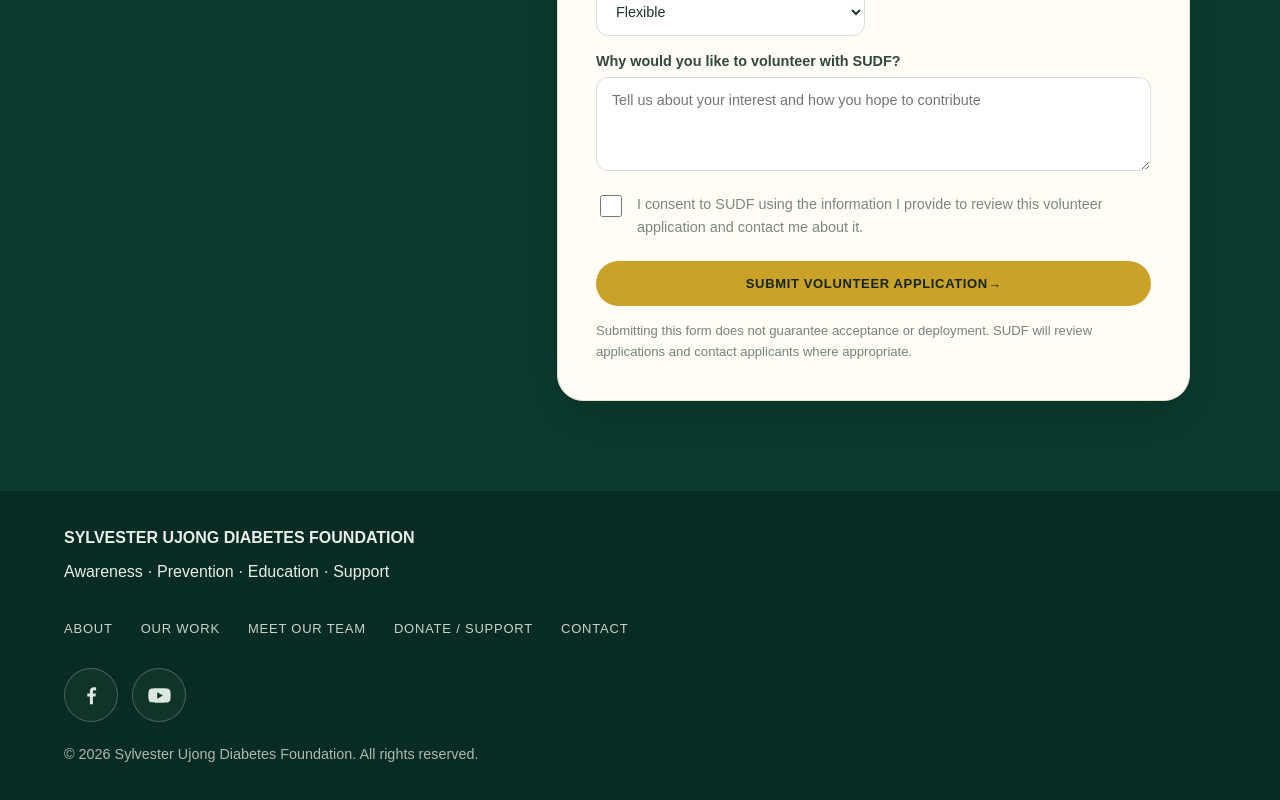
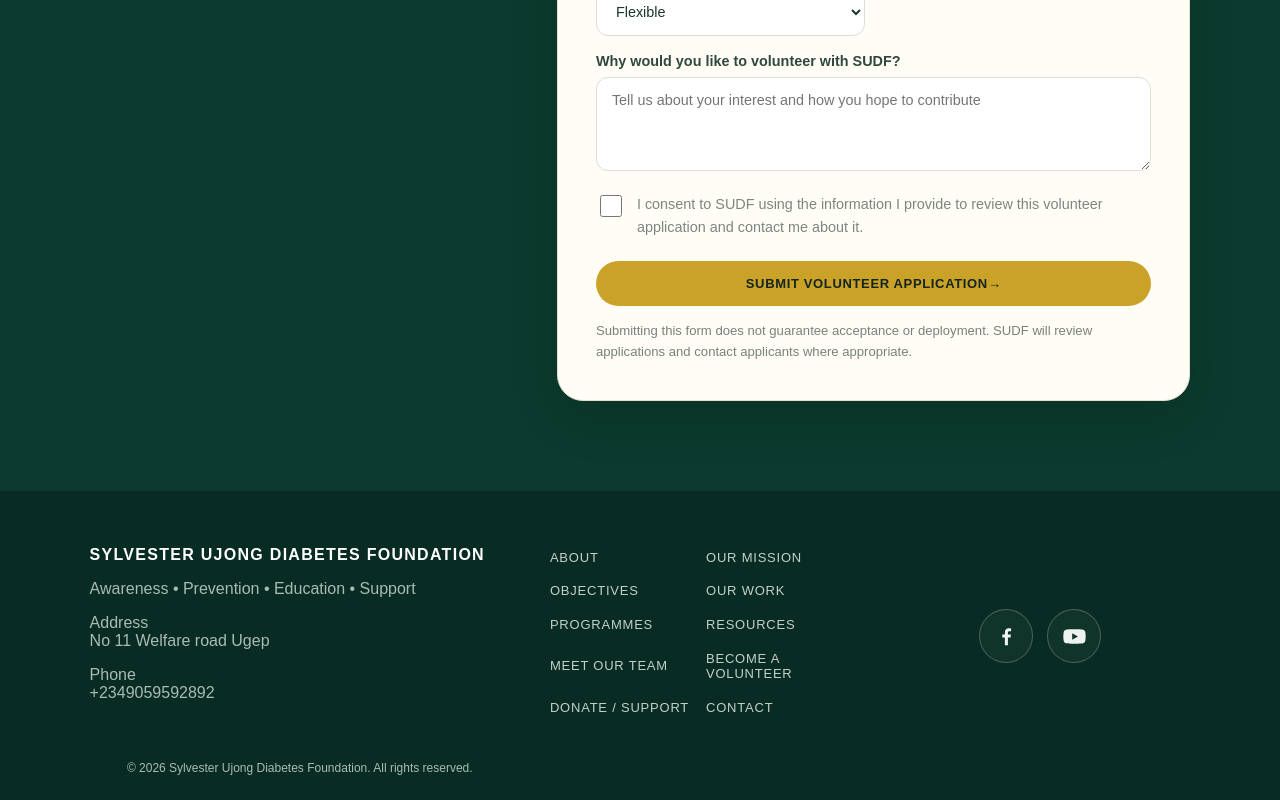
Before and after one commit to AkongShadrach/SUDF-website, a Next.js app: page /volunteer in a window 1280 px wide. Shown: the part 2929-3729 px from the top of the page. Built offline with nearby package versions, Linux system fonts and the light colour scheme.

Commit message:
Use shared SUDF footer across website pages

```diff
--- a/app/volunteer/page.tsx
+++ b/app/volunteer/page.tsx
@@ -1,7 +1,7 @@
 import type { CSSProperties } from "react";
-import SocialLinks from "../../components/SocialLinks";
 import SiteHeader from "../../components/SiteHeader";
 import VolunteerForm from "./VolunteerForm";
+import SiteFooter from "../../components/SiteFooter";
 
 const areas = [
   { title: "Medical and clinical services", description: "For appropriately qualified healthcare professionals supporting clinical activities within their scope of practice.", accent: "#c9a227" },
@@ -62,12 +62,7 @@ export default function VolunteerPage() {
         </div>
         <VolunteerForm />
       </section>
-      <footer className="volunteer-footer">
-        <div><strong>SYLVESTER UJONG DIABETES FOUNDATION</strong><p>Awareness · Prevention · Education · Support</p></div>
-        <nav aria-label="Footer navigation"><a href="/#about">About</a><a href="/#programs">Our Work</a><a href="/team">Meet Our Team</a><a href="/donate-support">Donate / Support</a><a href="/contact">Contact</a></nav>
-        <SocialLinks />
-        <span>© 2026 Sylvester Ujong Diabetes Foundation. All rights reserved.</span>
-      </footer>
+      <SiteFooter />
     </main>
   );
 }
```
